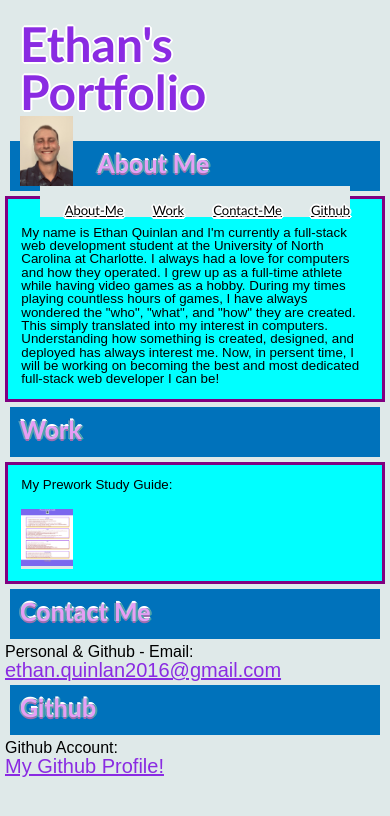
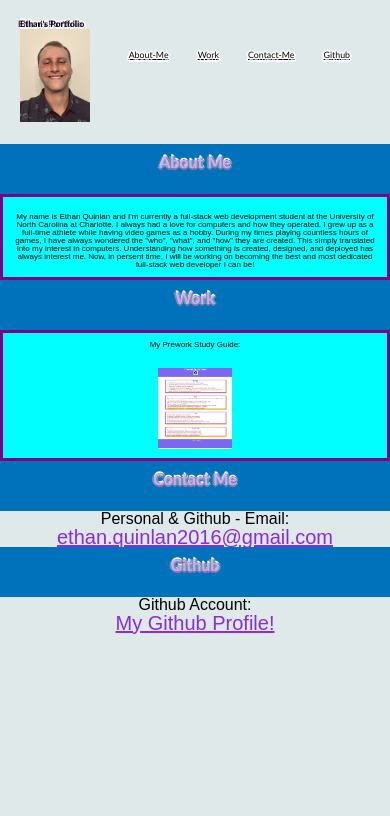
Before and after one commit to ethanquinlan1997/EthanQuinlans-Portfolio, a plain HTML site: page index.html in a window 390 px wide. Drawn offline with Linux system fonts and the light colour scheme.

Commit message:
Fixed media quieries to scall for smart phones

```diff
--- a/assets/style.css
+++ b/assets/style.css
@@ -12,17 +12,13 @@
 
 }
 h1 {
-    text-shadow: 2px 0 #fff, -2px 0 #fff, 0 2px #fff, 0 -2px #fff,
-                 1px 1px #fff, -1px -1px #fff, 1px -1px #fff, -1px 1px #fff;
+
+     font-size: 35px;
+    text-shadow: 2px 0 #fff, -2px 0 rgb(87, 30, 114), 0 2px #fff, 0 -2px #fff,
+                 1px 1px rgb(255, 255, 255), -1px -1px #fff, 1px -1px #fff, -1px 1px #fff;
   }
-.header h1 {
-    display: inline-block;
-    font-size: 48px;
-   color: blueviolet;
-}
-.header h1 nav {
-    background-color: black;
-}
+
+
 
 .header nav {
     padding-top: 15px;
@@ -36,25 +32,32 @@ h1 {
 
 
 
-.header nav li {
+ nav ul li{
     display: inline-block;
     margin-left: 25px;
 }
 
+main {
+    display: block;
+    align-items: center;
+}
+.container {
+    display:contents;
+    text-align: center;
+    width: fit-content;
+    margin: 35px;
+    padding: 150px;
 
-.container {
-    width: 75%;
-    margin-top: 8%;
 }
 
 h2 {
-
+    align-items: center;
     padding: 10px;
     height: 50px;
     font-family: 'Gill Sans', 'Gill Sans MT', Calibri, 'Trebuchet MS', sans-serif;
     background-color: #0072bb;
     background-size: cover;
-    background-position: center;
+
     color: #e69ef5;
     font-size: 25px;
     text-shadow: 2px 0 rgb(80, 164, 170), -2px 0 rgba(146, 189, 192, 0.514), 0 2px rgb(162, 107, 175), 0 -2px #fff,
@@ -66,11 +69,12 @@ a {
     text-decoration: underline;
     }
 p {
+    text-align: center;
     font-size: 20px;
 }
+
 .float-left {
-    float: left;
-    margin-right: 25px;
+    margin-right: 2px;
 }
 
 .inline-line {
@@ -78,16 +82,16 @@ p {
 
 }
 
+
 @media screen and (max-width: 992px) {
     .container{
       width: 50%;
     }
     .inline-line {
         width: 50%;
-        height: 50%;
+        height: 50%; }
 
-    }
-    p {
+        p {
         font-size: medium;
     }
 
@@ -100,7 +104,8 @@ p {
     .container{
       width: 100%;
     }
-    .inline-line {
+
+    .inline-line .float-left{
         width: 25%;
         height: 25%;
     }
@@ -116,23 +121,23 @@ p {
 }
 
 @media screen and (max-width: 576px) {
-    .container, h2{
-      width: auto;
-       margin: 5px;
+
+
+    .container {
+        margin-top: 5%;
+    }
+     h1, a{
+       font-size: 55%;
+      }
+     .inline-line, .float-left{
+          width: 20%;
+          height: 20%;
+      }
+    p {
+          font-size: 50%;
+      }
+    h2{
+        font-size: medium;
       }
 
-      .inline-line, .float-left{
-          width: 15%;
-          height: 15%;
-      }
-      p {
-          font-size: smaller;
-      }
-      nav {
-        display: block;
-        width:fit-content;
-      }
-
-
-
     }
```
